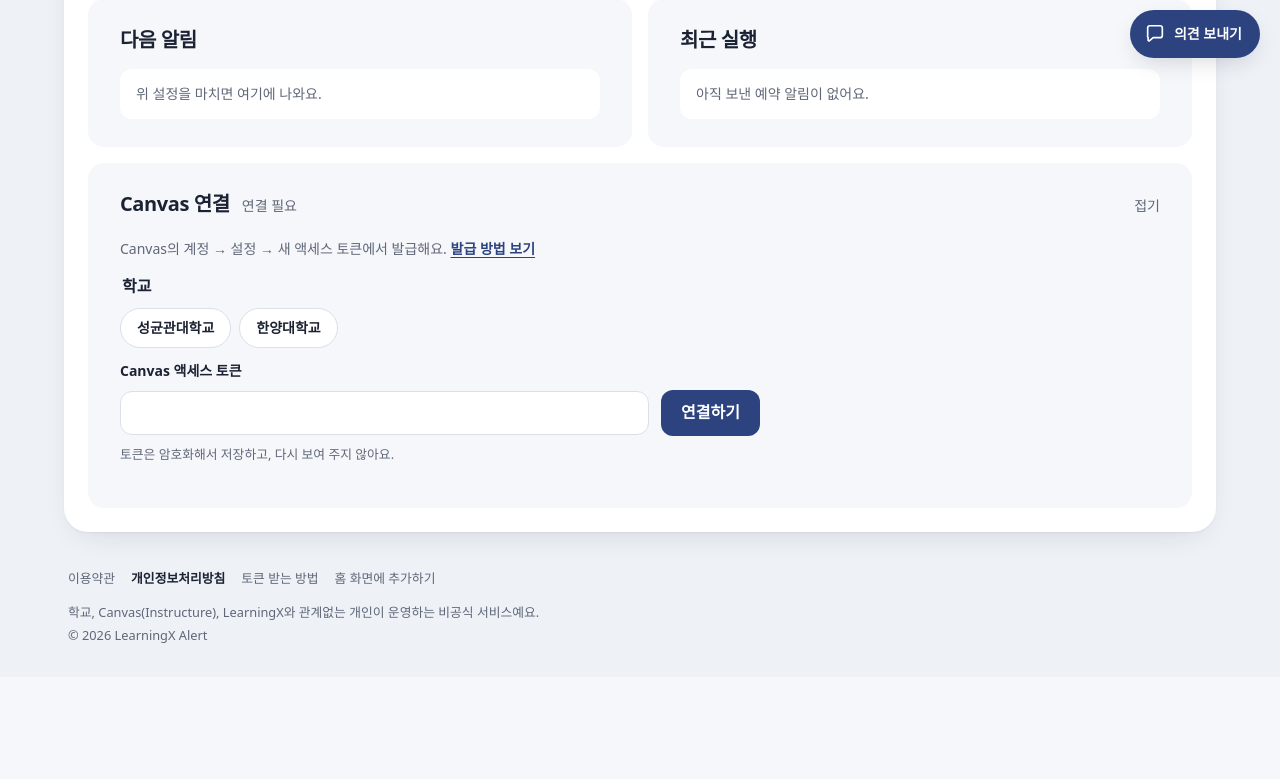
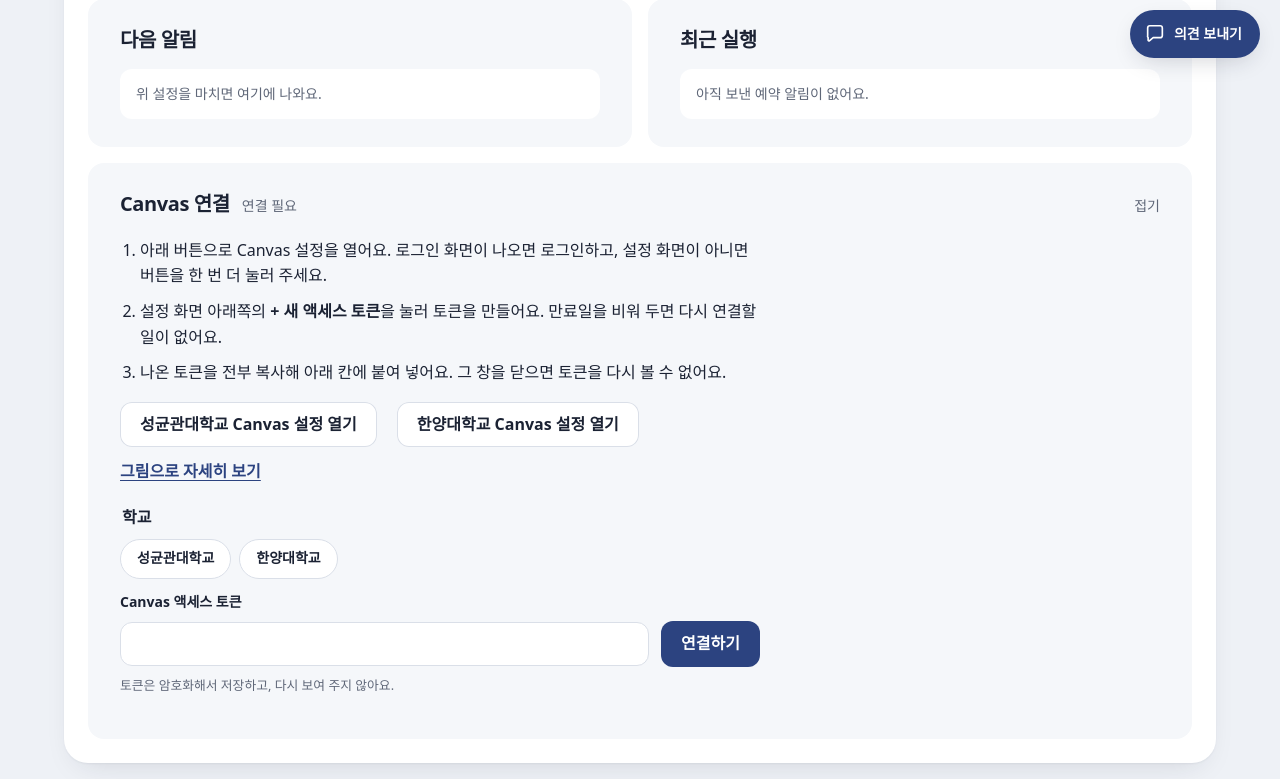
Before and after one commit to hjkim24/learningx-alert-web, a Django app: page / in a window 1280 px wide. Shown: the part 722-1501 px from the top of the page. Before the commit the page ends 1365 px from the top, so only its background shows below. Run offline with Django 5.2, Linux system fonts and the light colour scheme; the visitor is signed in with stand-in values (Sample User, id 1); some libraries are stand-ins or nearby versions.

Commit message:
feat: link each school's Canvas token settings from the connect card
Users found issuing a Canvas token tedious. The connect card now shows
three short steps and a per-school "Canvas 설정 열기" link to
/profile/settings, skipping the navigate-to-settings steps.

Co-Authored-By: Claude Opus 5.5 <noreply@anthropic.com>
Claude-Session: https://claude.ai/code/session_0173yVQGCeRt8jHetj2UfBc6

```diff
--- a/accounts/schools.py
+++ b/accounts/schools.py
@@ -24,6 +24,12 @@ class School:
     @property
     def lectures_available(self):
         return bool(self.learningx_hosts)
+
+    @property
+    def token_settings_url(self):
+        # Canvas page with "+ New Access Token"; logged-out visitors are sent
+        # through the school's SSO and back (owner-checked for SKKU).
+        return f"{self.canvas_base_url.rstrip('/')}/profile/settings"
 
 
 def _registry():
--- a/static/app.css
+++ b/static/app.css
@@ -999,6 +999,21 @@ button[aria-busy="true"] {
 .school-choice legend {
   margin-bottom: 8px;
   font-weight: 700;
+}
+
+/* Short token steps with a direct link to each school's Canvas settings. */
+.token-shortcut {
+  max-width: 40rem;
+  margin: 0 0 20px;
+  display: grid;
+  gap: 16px;
+}
+
+/* At 320px "성균관대학교 Canvas 설정 열기" wraps; break between words, evenly. */
+.token-shortcut .secondary-button {
+  word-break: keep-all;
+  text-wrap: balance;
+  text-align: center;
 }
 
 .school-options {
@@ -2954,7 +2969,8 @@ body:has(.sticky-actions) .feedback-fab {
     padding: 20px 16px;
   }
 
-  .setup-actions .primary-button {
+  .setup-actions .primary-button,
+  .setup-actions .secondary-button {
     width: 100%;
   }
 
--- a/templates/accounts/dashboard.html
+++ b/templates/accounts/dashboard.html
@@ -132,8 +132,26 @@
           <dd>{{ connection.verified_at|date:"Y.m.d H:i" }} KST</dd>
         </div>
       </dl>
-    {% else %}
-      <p class="fine-print">Canvas의 계정 → 설정 → 새 액세스 토큰에서 발급해요. <a class="guide-link" href="{% url 'canvas_token_guide' %}">발급 방법 보기</a></p>
+    {% endif %}
+
+    {% if not connection or connection.needs_reconnect %}
+      <div class="token-shortcut">
+        <ol class="guide-next">
+          <li>아래 버튼으로 Canvas 설정을 열어요. 로그인 화면이 나오면 로그인하고, 설정 화면이 아니면 버튼을 한 번 더 눌러 주세요.</li>
+          <li>설정 화면 아래쪽의 <strong>+ 새 액세스 토큰</strong>을 눌러 토큰을 만들어요. 만료일을 비워 두면 다시 연결할 일이 없어요.</li>
+          <li>나온 토큰을 전부 복사해 아래 칸에 붙여 넣어요. 그 창을 닫으면 토큰을 다시 볼 수 없어요.</li>
+        </ol>
+        <div class="setup-actions">
+          {% if connection %}
+            <a class="secondary-button" href="{{ school.token_settings_url }}" target="_blank" rel="noopener noreferrer">Canvas 설정 열기<span class="visually-hidden"> (새 탭)</span></a>
+          {% else %}
+            {% for option in supported_schools %}{% if option.code not in form.full_codes %}
+              <a class="secondary-button" href="{{ option.token_settings_url }}" target="_blank" rel="noopener noreferrer">{% if supported_schools|length > 1 %}{{ option.name }} {% endif %}Canvas 설정 열기<span class="visually-hidden"> (새 탭)</span></a>
+            {% endif %}{% endfor %}
+          {% endif %}
+          <a class="guide-link" href="{% url 'canvas_token_guide' %}">그림으로 자세히 보기</a>
+        </div>
+      </div>
     {% endif %}
 
     {% if form.school %}
--- a/templates/guide/canvas_token.html
+++ b/templates/guide/canvas_token.html
@@ -17,6 +17,7 @@
       <li><strong>토큰은 비밀번호나 마찬가지예요.</strong> 다른 사람이나 다른 사이트에 붙여 넣지 마세요. 여기서는 암호화해서 저장하고 다시 보여 주지 않아요.</li>
       <li><strong>읽기만 해요.</strong> 과제 제출이나 출석 처리처럼 Canvas에 뭔가를 바꾸는 일은 하지 않아요.</li>
       <li><strong>언제든 끊을 수 있어요.</strong> Canvas 설정의 "승인된 통합"에서 토큰을 지우면 바로 끊겨요.</li>
+      <li><strong>지름길이 있어요.</strong> 대시보드의 Canvas 연결에서 <strong>Canvas 설정 열기</strong>를 누르면 1~3단계를 건너뛰고 4단계 화면이 바로 열려요.</li>
     </ul>
   </section>
 
```
Also changed, not shown: FEATURE_SPEC.md (+1 -1 lines), accounts/tests/test_schools.py (+26 -0 lines), docs/HANDOFF.md (+9 -1 lines).
